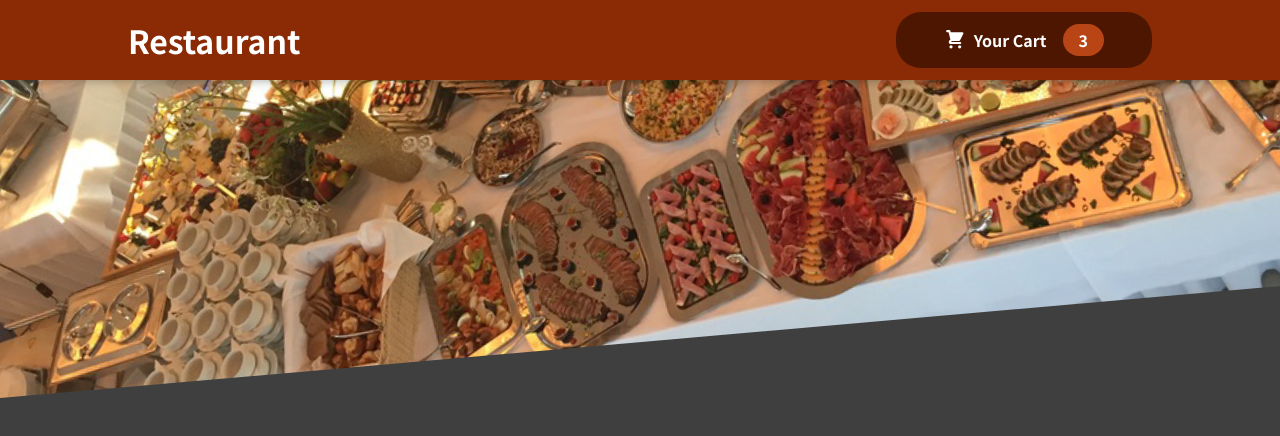
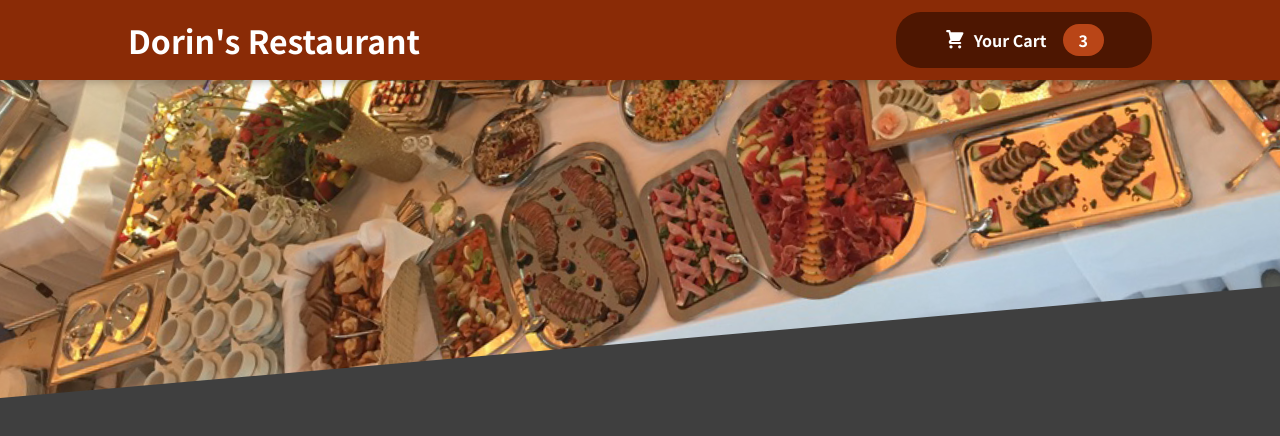
Before and after one commit to MateiDorin/food, a React (Create React App) app: page / in a window 1280 px wide. Shown: the top 436 px of the page. Built offline with nearby package versions, Linux system fonts and the light colour scheme.

Commit message:
Changing the header

```diff
--- a/src/components/Layout/Header.js
+++ b/src/components/Layout/Header.js
@@ -8,7 +8,7 @@ const Header = () => {
   return (
     <Fragment>
       <header className="header">
-        <h1>Restaurant</h1>
+        <h1>Dorin's Restaurant</h1>
           <HeaderCartButton />
       </header>
       <div className="main-image">
```
